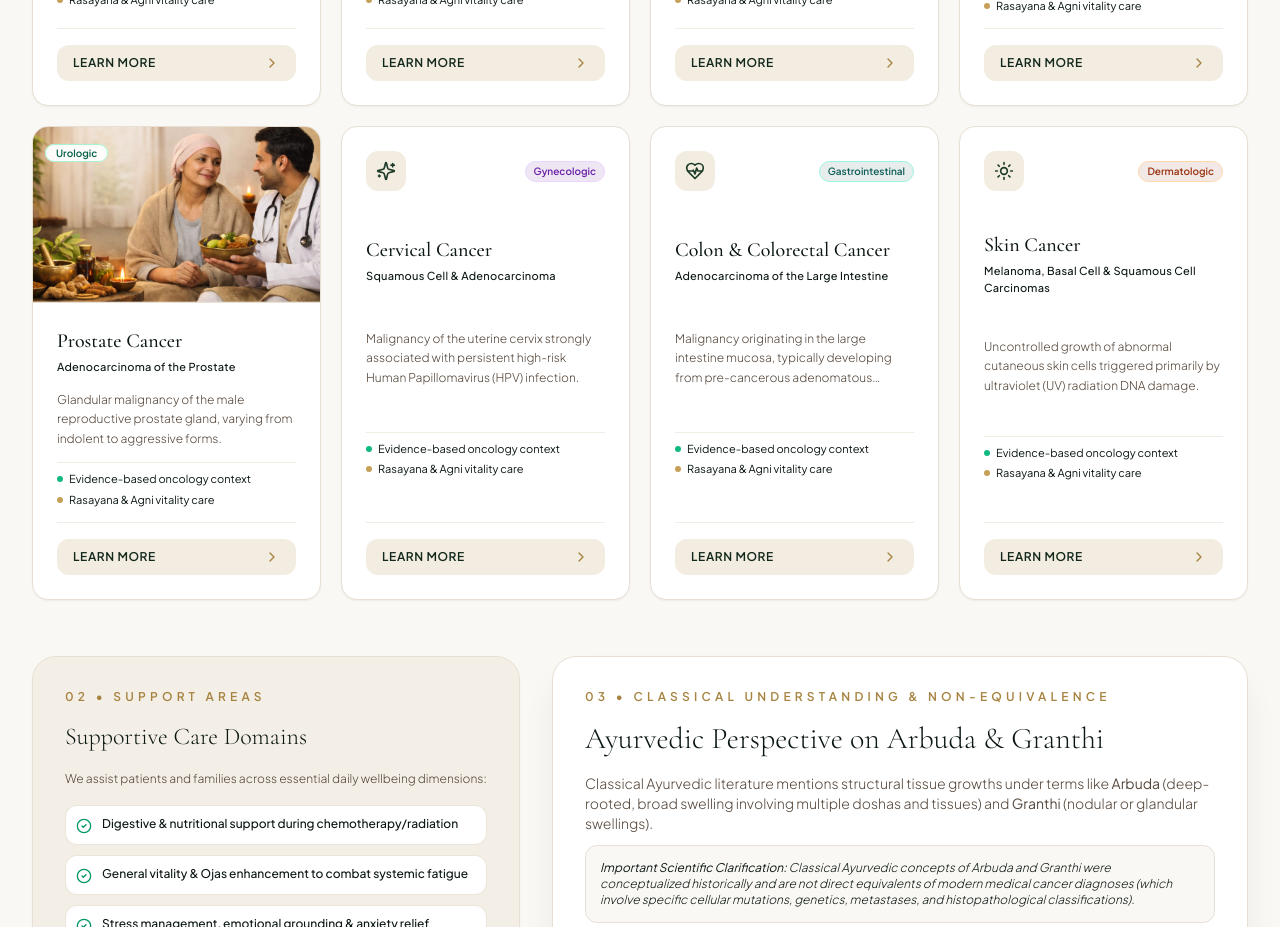
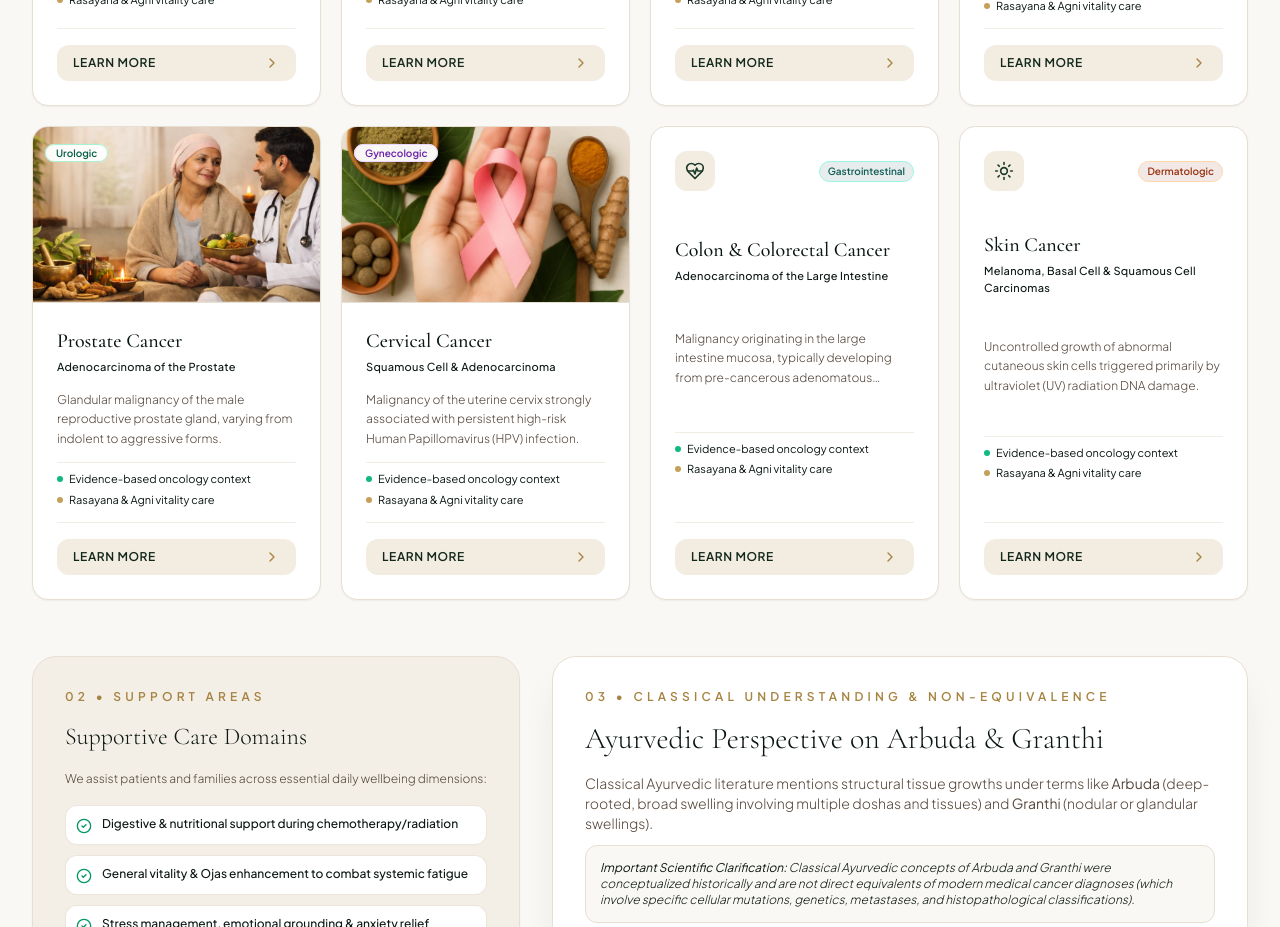
Before and after one commit to Shrikanthkk/sri-krishna-ayurvedic-, a React (Vite) app: page /treatments/cancer-treatment in a window 1280 px wide. Shown: the part 1540-2467 px from the top of the page. Built offline with nearby package versions, Linux system fonts and the light colour scheme.

Commit message:
feat: add cervical oncology supportive care illustration to Cervical Cancer card and modal

```diff
--- a/src/data/cancerData.js
+++ b/src/data/cancerData.js
@@ -106,6 +106,7 @@ export const majorCancerTypes = [
     category: "Gynecologic Malignancy",
     badgeColor: "bg-purple-900/10 text-purple-800 border-purple-200",
     iconName: "Sparkles",
+    image: "/images/cervical_cancer.png",
     shortSummary: "Malignancy of the uterine cervix strongly associated with persistent high-risk Human Papillomavirus (HPV) infection.",
     points: {
       whatItIs: "Malignant growth originating in the cells lining the cervix (the lower part of the uterus connecting to the vagina), predominantly triggered by persistent high-risk Human Papillomavirus (HPV) infection.",
```
Also changed, not shown: public/images/cervical_cancer.png (added).
